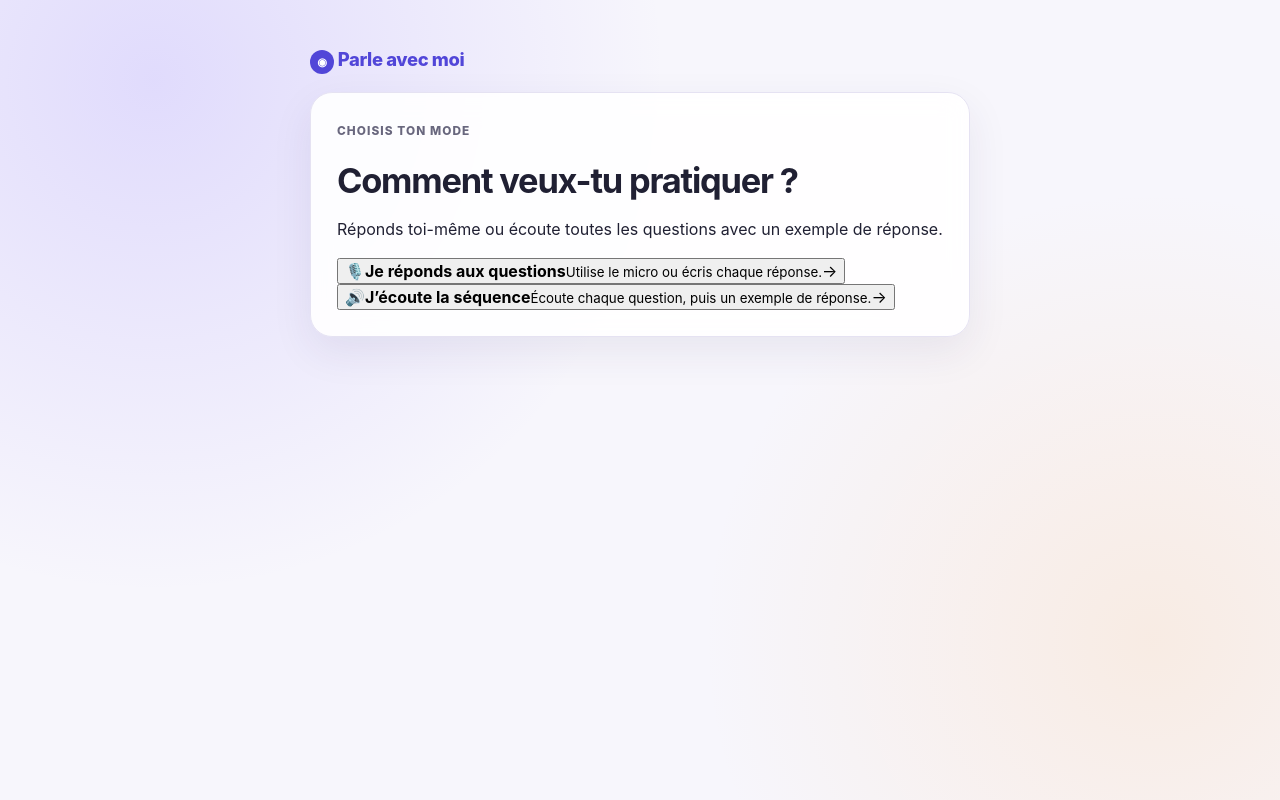
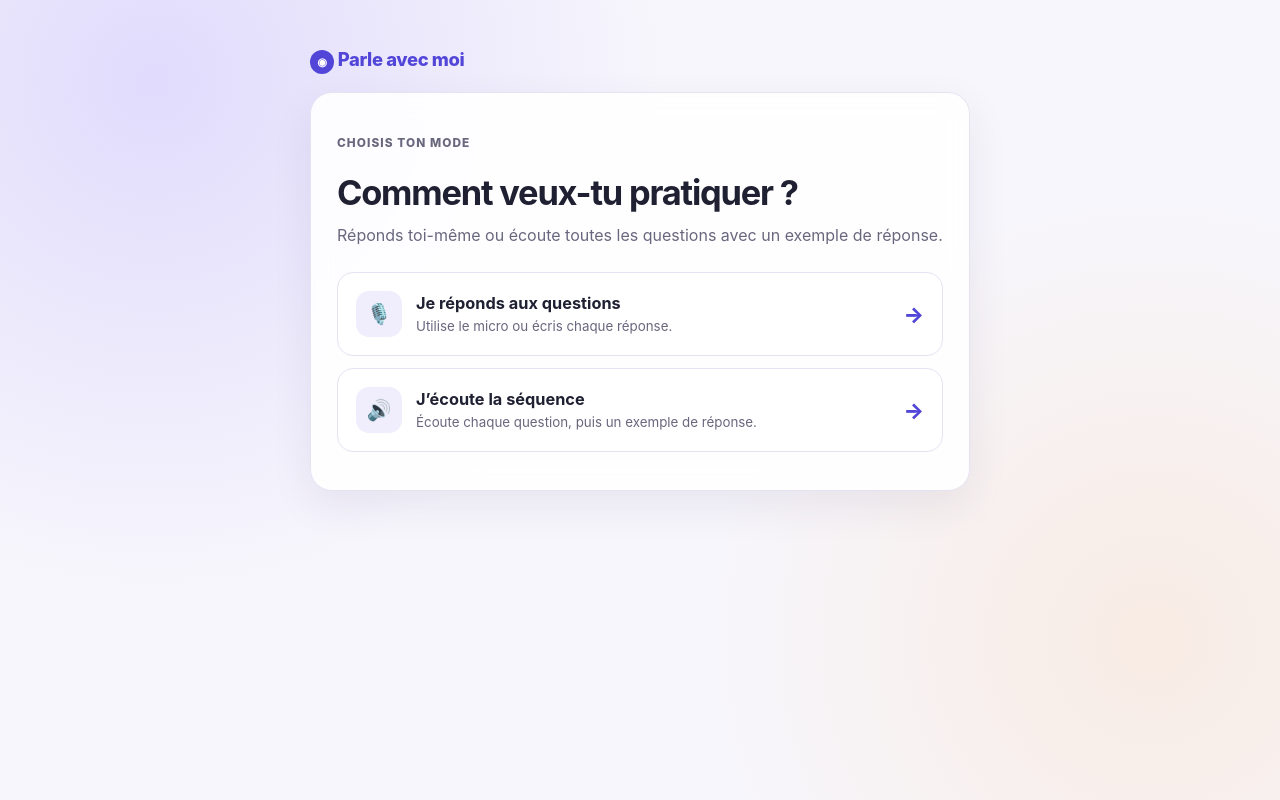
Before and after one commit to ysh-shr/lucafrench, a Next.js app: page / in a window 1280 px wide. Built offline with nearby package versions, Linux system fonts and the light colour scheme.

Commit message:
Update globals.css

```diff
--- a/app/globals.css
+++ b/app/globals.css
@@ -33,6 +33,7 @@ main {
 
 .app-shell { width: min(100%, 660px); margin: 0 auto; }
 .header { display: grid; grid-template-columns: 1fr auto; gap: 12px; margin-bottom: 18px; }
+.header.menu-header { grid-template-columns: 1fr; }
 .brand { color: var(--primary); font-size: 1.15rem; font-weight: 800; letter-spacing: -0.02em; }
 .brand span { display: inline-grid; place-items: center; width: 1.5rem; height: 1.5rem; border-radius: 50%; color: white; background: var(--primary); font-size: 0.7rem; }
 .counter { color: var(--muted); font-weight: 700; }
@@ -46,6 +47,28 @@ h1 { margin: 22px 0 14px; font-size: clamp(1.5rem, 5vw, 2.15rem); line-height: 1
 h2 { margin: 0; font-size: 1.08rem; }
 p { line-height: 1.55; }
 .translation { margin: 12px 0 0; color: var(--muted); }
+
+.menu-card { padding-block: clamp(24px, 6vw, 38px); }
+.menu-card h1 { margin-bottom: 10px; }
+.menu-intro { margin: 0 0 24px; color: var(--muted); }
+.mode-options { display: grid; gap: 12px; }
+.mode-option { display: grid; grid-template-columns: auto 1fr auto; align-items: center; gap: 14px; width: 100%; padding: 18px; color: var(--ink); text-align: left; border: 1px solid var(--border); border-radius: 16px; background: #fff; cursor: pointer; transition: transform 120ms ease, border-color 120ms ease, box-shadow 120ms ease; }
+.mode-option:hover { border-color: #b9b2e3; box-shadow: 0 9px 24px rgba(49, 41, 93, 0.09); transform: translateY(-1px); }
+.mode-option:focus-visible { outline: 3px solid rgba(81, 70, 216, 0.22); outline-offset: 2px; }
+.mode-option strong, .mode-option small { display: block; }
+.mode-option strong { margin-bottom: 4px; font-size: 1.02rem; }
+.mode-option small { color: var(--muted); line-height: 1.4; }
+.mode-icon { display: grid; place-items: center; width: 46px; height: 46px; border-radius: 13px; background: #f0eefc; font-size: 1.25rem; }
+.mode-arrow { color: var(--primary); font-size: 1.35rem; font-weight: 800; }
+
+.sequence-card h1 { margin-bottom: 20px; }
+.sequence-answer { display: grid; gap: 8px; padding: 16px; color: var(--muted); border-radius: 14px; background: #f4f2fa; transition: color 180ms ease, background 180ms ease; }
+.sequence-answer.revealed { color: var(--ink); background: #eeecff; }
+.sequence-answer strong { line-height: 1.5; }
+.sequence-controls { display: grid; grid-template-columns: 1fr auto; align-items: center; gap: 12px; }
+.sequence-controls p { grid-column: 1 / -1; margin: 0; color: var(--muted); }
+.sequence-controls .stop-button { color: #a62036; border: 1px solid #edc4cb; background: #fff6f7; }
+.sequence-controls .stop-button:only-of-type { grid-column: 1 / -1; }
 
 .button, .text-button { border: 0; cursor: pointer; font-weight: 750; }
 .button { min-height: 44px; padding: 10px 16px; border-radius: 12px; transition: transform 120ms ease, background 120ms ease; }
@@ -84,6 +107,10 @@ textarea:focus { outline: 3px solid rgba(81, 70, 216, 0.18); border-color: var(-
   .card { border-radius: 18px; }
   .card-heading { align-items: flex-start; }
   .navigation .button { padding-inline: 12px; font-size: 0.9rem; }
+  .mode-option { grid-template-columns: auto 1fr; }
+  .mode-arrow { display: none; }
+  .sequence-controls { grid-template-columns: 1fr; }
+  .sequence-controls .button { width: 100%; }
 }
 
 @media (prefers-reduced-motion: reduce) {
```
